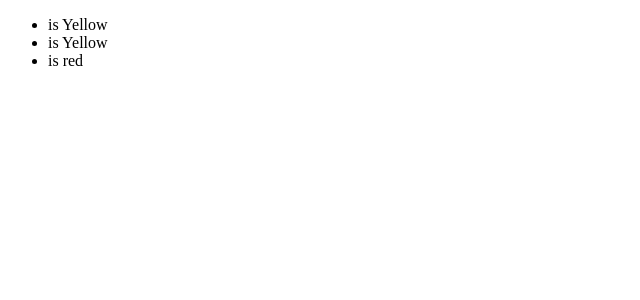
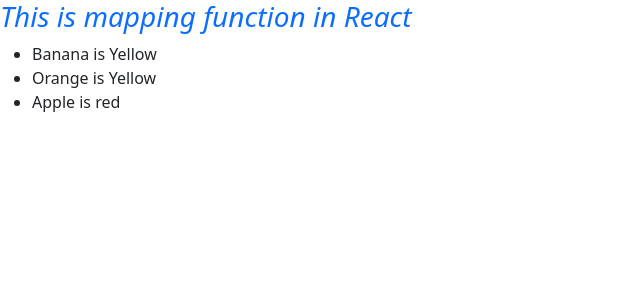
Before and after one commit to YegonGodwin/React-master, a React (Vite) app: page / in a window 1280 px wide. Shown: the top 300 px of the page, without its empty margins (0-640 px from the left). Built offline with nearby package versions, Linux system fonts and the light colour scheme.

Commit message:
#Bug fixed

```diff
--- a/src/components/Names.tsx
+++ b/src/components/Names.tsx
@@ -1,20 +1,31 @@
+import "bootstrap/dist/css/bootstrap.min.css";
+
 function Names() {
   const fruits = [
     { id: 1, title: "Banana", color: "Yellow" },
     { id: 2, title: "Orange", color: "Yellow" },
     { id: 3, title: "Apple", color: "red" },
   ];
-  const Fruit = ({ fruit }) => (
+  const Fruit = ({
+    fruit,
+  }: {
+    fruit: { id: number; title: string; color: string };
+  }) => (
     <li>
-      {fruit.fruit} is {fruit.color}
+      {fruit.title} is {fruit.color}
     </li>
   );
   return (
-    <ul>
-      {fruits.map((fruit) => (
-        <Fruit key={fruit.id} fruit={fruit} />
-      ))}
-    </ul>
+    <>
+      <h3 className="text-primary fst-italic">
+        This is mapping function in React
+      </h3>
+      <ul>
+        {fruits.map((fruit) => (
+          <Fruit key={fruit.id} fruit={fruit} />
+        ))}
+      </ul>
+    </>
   );
 }
 
```
